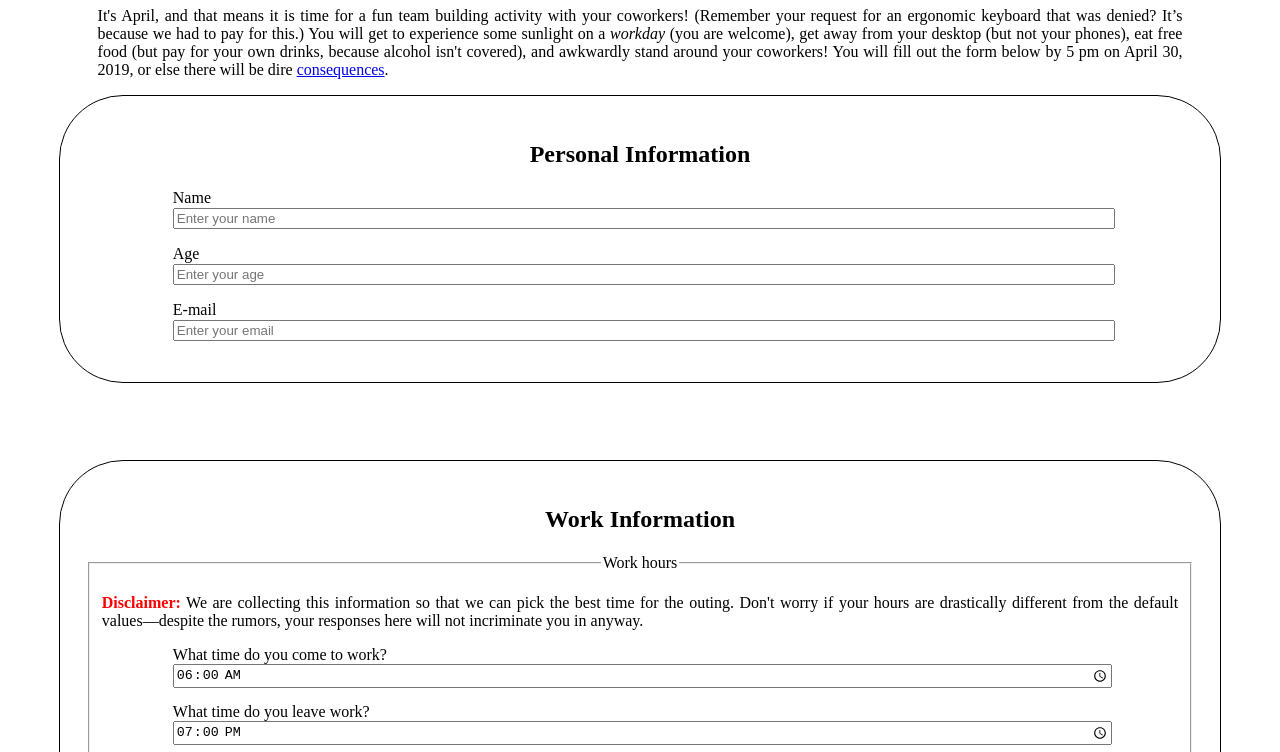
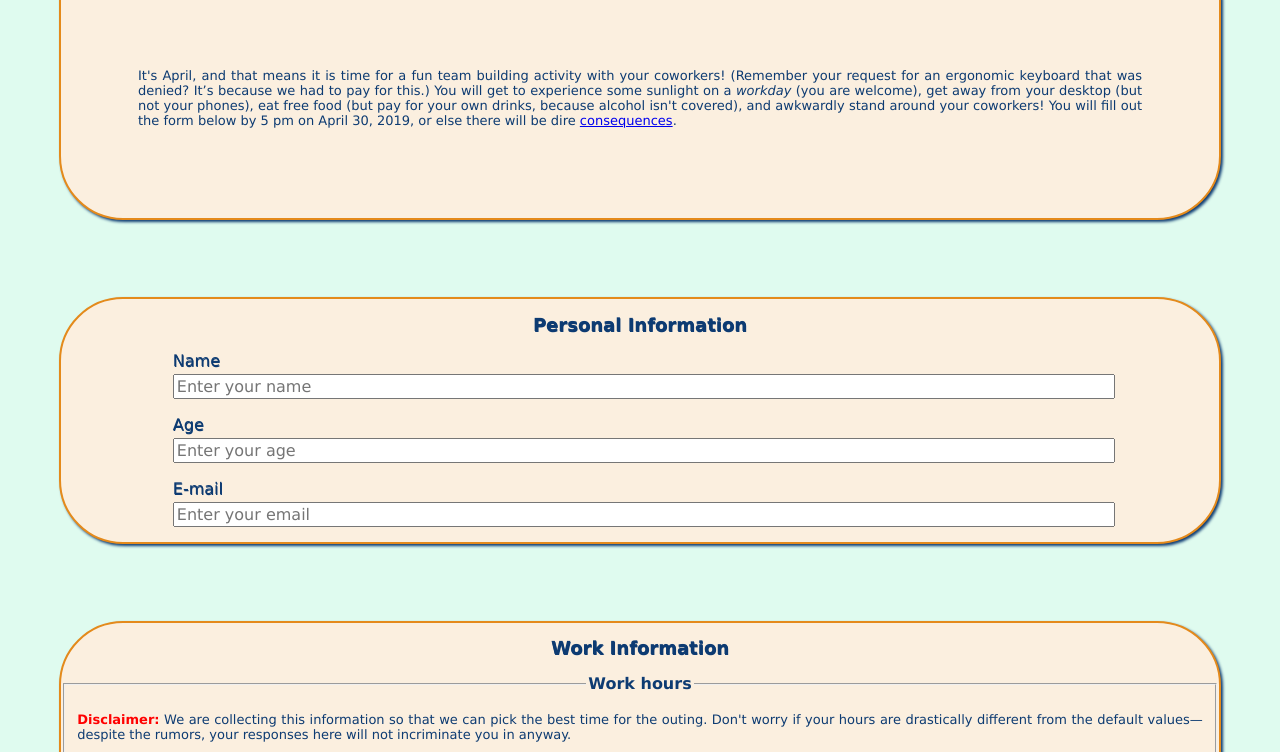
Before and after one commit to kiwisquash/fcc-survey, a plain HTML site: page site/index.html in a window 1280 px wide. Shown: the part 73-825 px from the top of the page. Drawn offline with Linux system fonts and the light colour scheme.

Commit message:
Added styles that I am happy with. I am considering adding a line to separate the heading of each section with the rest of the body.

```diff
--- a/site/styles/styles.css
+++ b/site/styles/styles.css
@@ -2,31 +2,55 @@
 	--input-field-width: 100%;
 	--question-field-width: 73vw;
 	--response-field-width: 73vw;
+	--font-family: Verdana, Geneva, sans-serif;
 }
 
+body {
+	font-family: var(--font-family, Verdana, Geneva, sans-serif);
+	color: hsl(213, 79%, 25%);
+	background-color: hsl(153, 79%, 93%);
+	font-size: medium;
+}
 
 #container {
 	padding: 0vw 4vw;
 }
 
-header {
-	padding: 0vw 3vw;
+header p {
+	padding: 6vw;
 }
+
+
+header, section {
+	border-style: solid;
+	border-width: 2px;
+	border-radius: 5vw;
+	border-color: hsl(33, 79%, 50%);
+	box-shadow: 2px 2px 3px;
+	margin-bottom: 6vw;
+	background-color: hsl(33, 79%, 93%);
+}
+
 
 h1, h2 {
 	text-align: center;
+	text-shadow: .5px .5px;
+}
+
+h1 {
+	font-size: 22px;
+}
+
+h2 {
+	font-size: 18px;
 }
 
 p {
 	text-align: justify;
+	font-size: small;
 }
 
 section {
-	border-style: solid;
-	border-width: 1px;
-	border-radius: 5vw;
-	padding: 2vw;
-	margin-bottom: 6vw;
 	display: grid;
 	grid-template-columns: 100%;
 	grid-template-rows: repeat(auto-fill, auto);
@@ -36,31 +60,37 @@ section {
 .question {
 	display: block;
 	margin: 0 auto;
-	width: 73vw;
+	margin-bottom: 3px;
+	width: var(--question-field-width, 73vw);
+	text-shadow: .5px .5px;
 }
 
 .response {
 	display: block;
 	margin: 0 auto;
 	margin-bottom: 15px;
-	width: 73vw;
+	width: var(--response-field-width, 73vw);
 }
 
 input:not([type='checkbox']):not([type="radio"]){
-	width: 100%;
+	width: var(--input-field-width, 100%);
+	font-family: var(--font-family, Verdana, Geneva, sans-serif);
+	font-size: medium;
 }
 
 #dropdown {
-	width: 100%;
+	width: var(--input-field-width, 100%);
+	font-size: medium;
 }
 
 #comment {
-	width:100%;
+	width: var(--input-field-width, 100%);
 	height: 40vh;
 	display: block;
 	margin: auto;
+  font-family: var(--font-family, Verdana, Geneva, sans-serif);
+	font-size: medium;
 }
-
 
 fieldset {
 	margin-bottom: 3vw;
@@ -69,11 +99,20 @@ fieldset {
 legend {
 	display: block;
 	margin: auto;
+	font-weight: bold;
+}
+
+fieldset p {
+	font-size: small;
 }
 
 .disclaimer {
 	font-weight: bold;
 	color: red;
+}
+
+.mc-choice, .ms-choice {
+	font-size: small;
 }
 
 #buttons {
```
